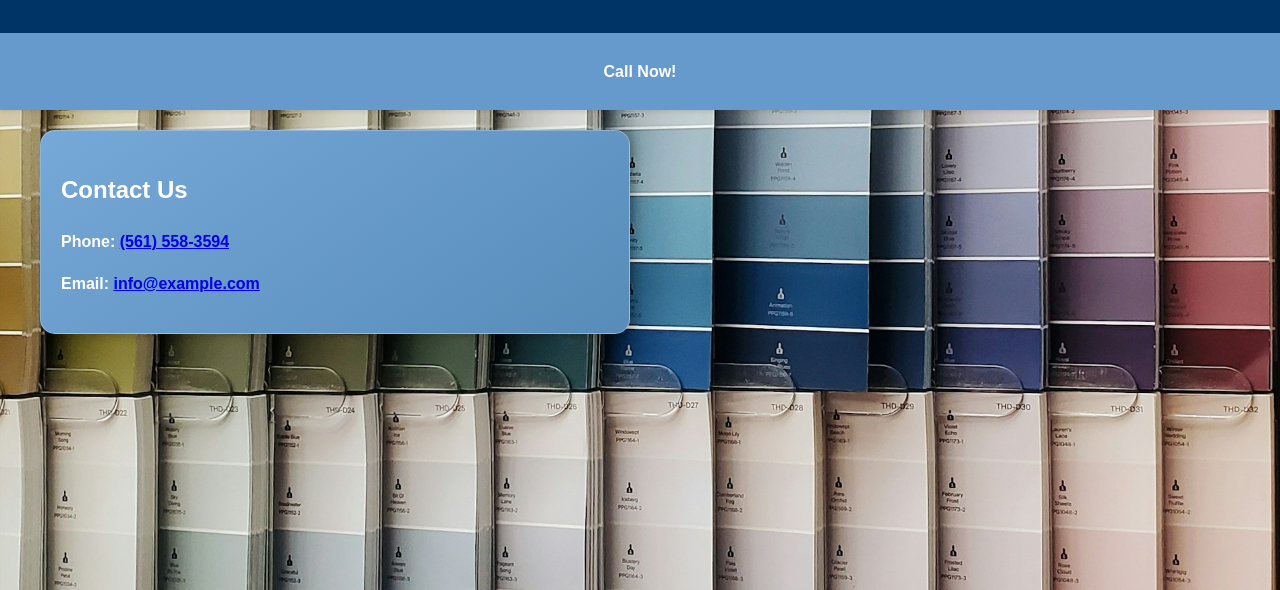
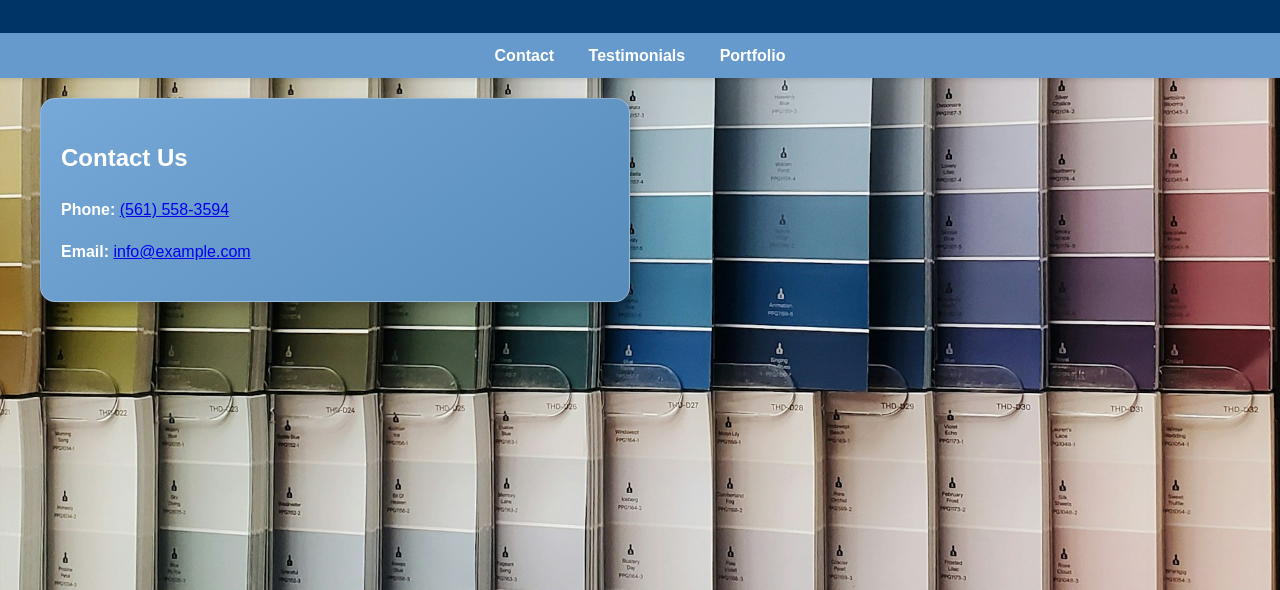
Before and after one commit to DanielChesla/daniel_website, a plain HTML site: page paint.html in a window 1280 px wide. Shown: the part 210-800 px from the top of the page. Drawn offline with Linux system fonts and the light colour scheme.

Commit message:
Update paint.html

```diff
--- a/paint.html
+++ b/paint.html
@@ -92,7 +92,9 @@
         <h2>Proudly Serving Broward and Palm Beach County Since 2005</h2>
     </header>
     <nav>
-        <p><strong><a href="tel:+15615583594">Call Now!</a></p>
+        <a href="#contact">Contact</a>
+        <a href="#testimonials">Testimonials</a>
+        <a href="#portfolio">Portfolio</a>
     </nav>
     <div class="content">
         <section id="contact" class="contact">
```
